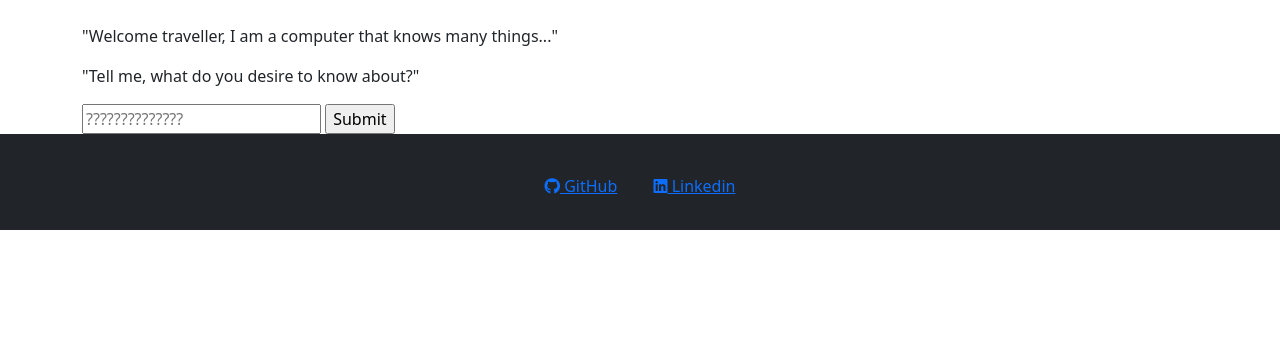
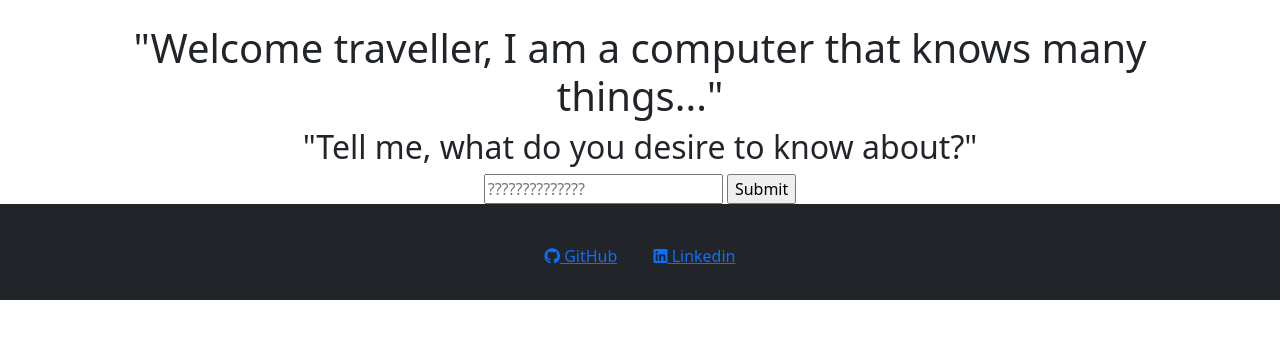
Before and after one commit to Woodenman23/PersonalSite, a Flask app: page /ask in a window 1280 px wide. Shown: the part 126-465 px from the top of the page. Run offline with Flask 3, Linux system fonts and the light colour scheme; some libraries are stand-ins or nearby versions.

Commit message:
production version

```diff
--- a/app.py
+++ b/app.py
@@ -3,4 +3,4 @@ from website import create_app
 app = create_app()
 
 if __name__ == "__main__":
-    app.run(debug=True, host="0.0.0.0", port=5000)
+    app.run(host="0.0.0.0", port=5000)
--- a/website/templates/questions.html.j2
+++ b/website/templates/questions.html.j2
@@ -3,9 +3,15 @@
 {% block title %}Deep Thought{% endblock %}
 
 {% block content %}
-<p> "Welcome traveller, I am a computer that knows many things..."</p>
-<p> "Tell me, what do you desire to know about?" </p>
-<form action="#" method="POST">
-    <input type="string", name="search_term", placeholder="??????????????"/>
-    <input type="submit", value="Submit"/>
+<h1 class="text-center"> "Welcome traveller, I am a computer that knows many things..."</h1>
+<div class="container">
+    <div class="row">
+        <h2 class="text-center"> "Tell me, what do you desire to know about?" </h2>
+    </div>
+    <div class="row">
+        <form action="#" method="POST" class="text-center">
+            <input type="string", name="search_term", placeholder="??????????????"/>
+            <input type="submit", value="Submit"/>
+    </div>
+</div>
 {% endblock %}
```
